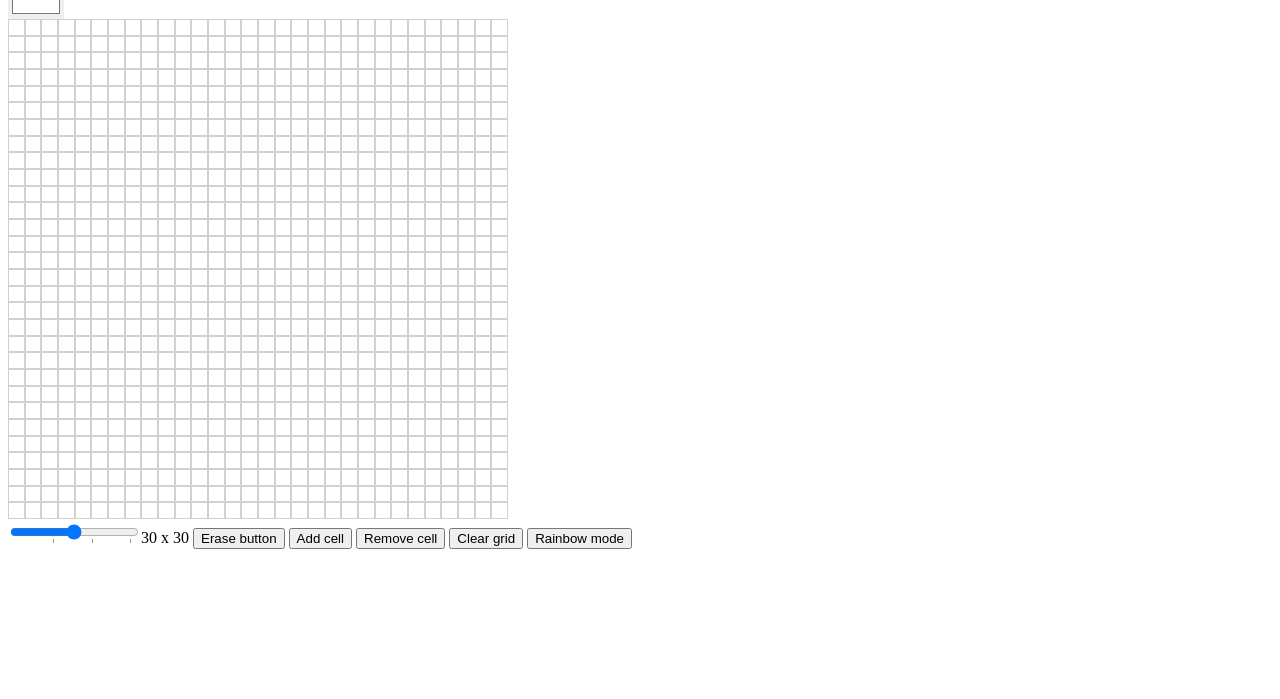
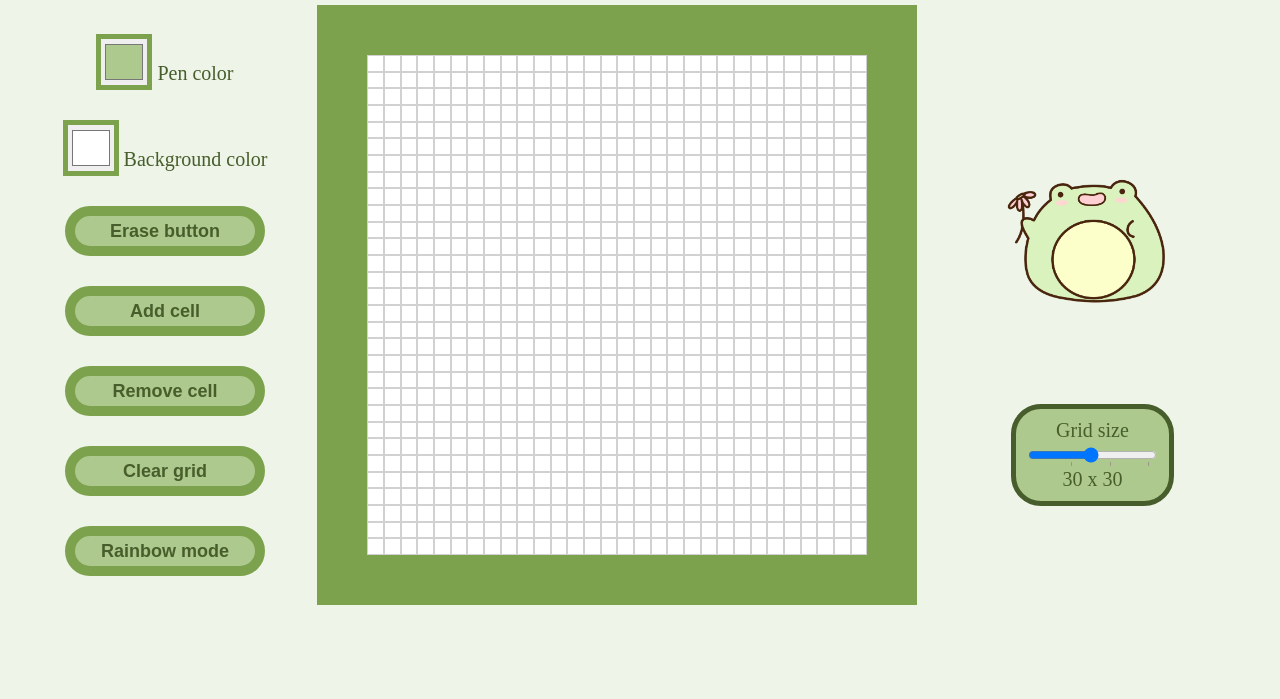
Before and after one commit to ekat-velaz/etch-a-sketch, a plain HTML site: page index.html in a window 1280 px wide. Shown: the part 101-800 px from the top of the page. Drawn offline with Linux system fonts and the light colour scheme.

Commit message:
Create UI design

```diff
--- a/index.html
+++ b/index.html
@@ -4,29 +4,45 @@
     <meta charset="UTF-8">
     <meta http-equiv="X-UA-Compatible" content="IE=edge">
     <meta name="viewport" content="width=device-width, initial-scale=1.0">
+    <link rel="icon" type="image/x-icon" href="./images/frog.png">
     <link rel="stylesheet" href="style.css">
     <script src="script.js" defer></script>
     <title>Etch-a-sketch</title>
 </head>
 <body>
+    <h1>Etch-a-sketch</h1>
+<div class="bigContainer">
+    <div class="container">
 <div class="input-color-container">
-    <label id="colorPickerLabel"><input type="color" id="colorPicker"></label>
+    <label id="colorPickerLabel"><input type="color" id="colorPicker" value="#AEC98D"></label>
+    <span class="colorText">Pen color</span>
 </div>
 <div class="input-color-container">
     <input type="color" id="colorPickerBgr" value = "#ffffff">
+    <span class="colorText">Background color</span>
 </div>
-    <div class = "squareContainer"></div>
-    <input type="range" min="1" max="60" value="30" list="rangeList" id="range"><span id="rangeValue"></span>
-    <datalist id="rangeList">
-        <option value="0" label="0">
-        <option value="20" label="20">
-        <option value="40" label="40">
-        <option value="60" label="60">
-    </datalist>
+
 <button class = "btn-erase">Erase button</button>
 <button class = "btn-cell">Add cell</button>
 <button class = "btn-nocell">Remove cell</button>
 <button class = "btn-clear">Clear grid</button>
 <button class = "btn-randomColor">Rainbow mode</button>
+</div>
+    <div class = "squareContainer"></div>
+<div class = "right-side-container">
+    <img src="./images/frog.png" class="imageFrog">
+    <div class="gridSize">
+        <span>Grid size</span>
+        <input type="range" min="1" max="60" value="30" list="rangeList" id="range">
+        <span id="rangeValue"></span>
+            <datalist id="rangeList">
+                <option value="0" label="0">
+                <option value="20" label="20">
+                <option value="40" label="40">
+                <option value="60" label="60">
+            </datalist>
+        </div>
+</div>
+</div>
 </body>
 </html>
--- a/script.js
+++ b/script.js
@@ -3,25 +3,32 @@ let drawing = false;
 let rainbowMode = false;
 const container = document.querySelector(".squareContainer");
 
+const range = document.querySelector("#range");
+let rangeValue = document.querySelector("#rangeValue");
+
 const colorPicker = document.querySelector("#colorPicker");
 let selectedColor = colorPicker.value;
 
+const colorPickerBgr = document.querySelector("#colorPickerBgr");
+let bgColor = colorPickerBgr.value;
+
+//Adding buttons
 const eraser = document.querySelector(".btn-erase");
 const cell = document.querySelector(".btn-cell");
 const noCell = document.querySelector(".btn-nocell");
 const rainbow = document.querySelector(".btn-randomColor")
 const clearGrid = document.querySelector(".btn-clear");
 
-const colorPickerBgr = document.querySelector("#colorPickerBgr");
-let bgColor = colorPickerBgr.value;
-
 function createDivs(squareCount) {
     let squareCountMultiplied = squareCount * squareCount;
     for (let i = 0; i < squareCountMultiplied; i++) {
-       square = document.createElement("div");
+
+       //Creating grid
+        square = document.createElement("div");
         container.appendChild(square);
         square.classList.add("square");
 
+        //Adding to every grid child listeners to paint when mousedown and mouseover
         square.addEventListener('mouseover', (e) => {
             if (drawing == true) {
                 if (rainbowMode == false) {
@@ -39,30 +46,19 @@ function createDivs(squareCount) {
             e.target.style.backgroundColor = `rgb(${getRandom(0, 255)}, ${getRandom(0, 255)}, ${getRandom(0, 255)})`;
         };
             });
-
         square.addEventListener('mouseup', () => {
         drawing = false;
         });
+
         bgColor = colorPickerBgr.value;
     container.style.backgroundColor = bgColor;
-
-
 };
 };
 
-
 createDivs(30);
-
-eraser.addEventListener('click', () => {
-    selectedColor = "transparent";
-    rainbowMode = false;
-});
-
-const range = document.querySelector("#range");
-let rangeValue = document.querySelector("#rangeValue");
 rangeValue.textContent = `${range.value} x ${range.value}`;
 
-
+//Range changing grid input
 range.addEventListener("input", () => {
     squareCount = range.value;
    console.log(squareCount);
@@ -72,44 +68,50 @@ range.addEventListener("input", () => {
    rangeValue.textContent = `${range.value} x ${range.value}`;
 });
 
+//Changing selected color listener for color input
 colorPicker.addEventListener("input", () => {
     selectedColor = colorPicker.value;
     rainbowMode = false;
-    console.log(rainbowMode);
 });
 
+//Changing background color of the grid listener for color input
 colorPickerBgr.addEventListener("input", () => {
     bgColor = colorPickerBgr.value;
     container.style.backgroundColor = bgColor;
 });
 
+//Eraser button listener
+eraser.addEventListener('click', () => {
+    selectedColor = "transparent";
+    rainbowMode = false;
+});
+
+//Clear grid button listener
 clearGrid.addEventListener("click", () => {
     for (const child of container.children) {
         child.style.backgroundColor = "transparent";
     };
 });
 
-
+ //Cell and no-cell buttons for grid
 cell.addEventListener("click", () => {
     for (const child of container.children) {
         child.style.borderColor = "rgba(0, 0, 0, 0.182)";
     };
 });
-
 noCell.addEventListener("click", () => {
     for (const child of container.children) {
         child.style.borderColor = "transparent";
     };
 });
 
-
-
-
+// Function to get a random color for rainbow mode
 function getRandom(min, max){
     return Math.ceil(Math.random() * (max - min) + min);
-  };
+};
 
-  rainbow.addEventListener("click", () => {
+//Rainbow mode listener button
+rainbow.addEventListener("click", () => {
     if (rainbowMode == false) {
         rainbowMode = true;
     } else if (rainbowMode == true) {
--- a/style.css
+++ b/style.css
@@ -14,24 +14,98 @@
     grid-template-columns: repeat(30, 1fr); grid-template-rows: repeat(30, 1fr);
     width: 500px;
     height: 500px;
+    border: solid 50px #7CA24D;
 };
 
 .input-color-container {
-    /*position: relative;
-    overflow: hidden; */
+    overflow: hidden;
     width: 40px;
     height: 40px;
-    border: none;
-    border-radius: 50px;
+    border: solid 10px #475E2C;
   }
 
 
   #colorPicker, #colorPickerBgr {
-   /* position: absolute;
-    right: -8px;
-    top: -8px; */
     width: 56px;
     height: 56px;
-    border: none;
-    color: w;
+    border: solid 5px #7CA24D;
   }
+
+  body {
+    display: flex;
+    flex-direction: column;
+    justify-content: center;
+    align-items: center;
+    background-color: #EEF4E7;
+    color: #475E2C;
+    font-size: 20px;
+
+
+  }
+
+  .container {
+    display: flex;
+    flex-direction: column;
+    justify-content: center;
+    align-items: center;
+    gap:30px;
+  }
+
+  button {
+    height: 50px;
+    width: 200px;
+    font-size: 18px;
+    font-weight: 900;
+    background-color: #AEC98D;
+    color: #475E2C;
+    border-style: none;
+    border-radius: 30px;
+    border: solid 10px #7CA24D;
+  }
+
+  button:focus, button:hover {
+    background-color: #475E2C;
+    color: #EEF4E7;
+  }
+
+  .colorText {
+    color: #475E2C;
+    font-size: 20px;
+    text-align: center;
+  }
+
+
+  h1 {
+    font-size: 50px;
+    margin: 20px;
+  }
+
+  .bigContainer {
+    display: flex;
+    gap: 50px;
+  }
+
+  .gridSize {
+    display: flex;
+    flex-direction: column;
+    justify-content: center;
+    align-items: center;
+    background-color:#AEC98D;
+    color: #475E2C;
+    border: solid 5px #475E2C;
+    padding: 10px;
+    border-radius: 30px;
+  }
+
+  .imageFrog {
+    width: 250px;
+    height: 250px;
+  }
+
+  .right-side-container {
+    display: flex;
+    flex-direction: column;
+    justify-content: center;
+    align-items: center;
+    gap: 50px;
+  }
```
Also changed, not shown: images/frog.png (added).
